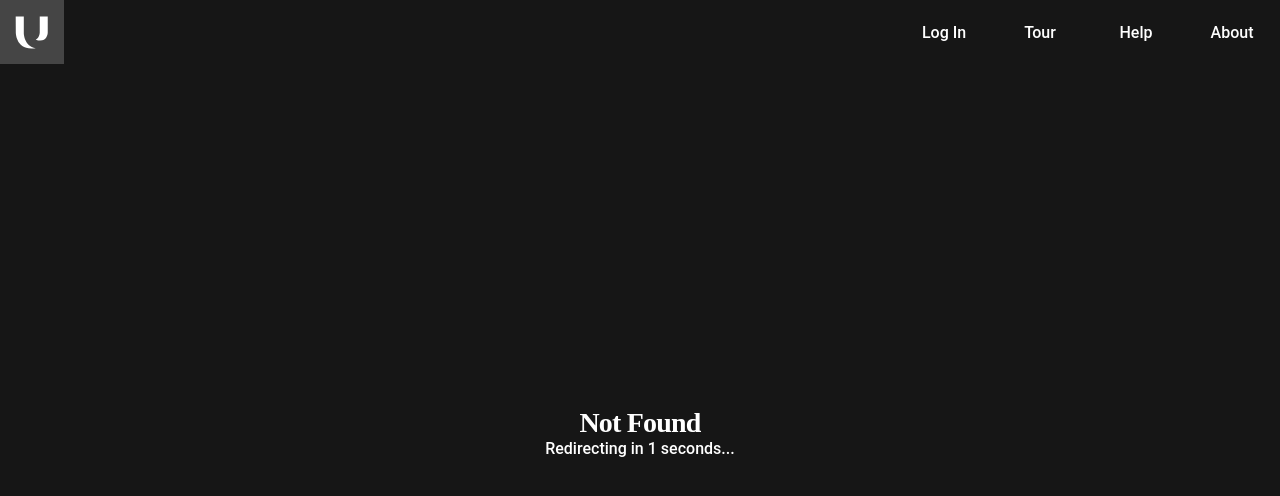
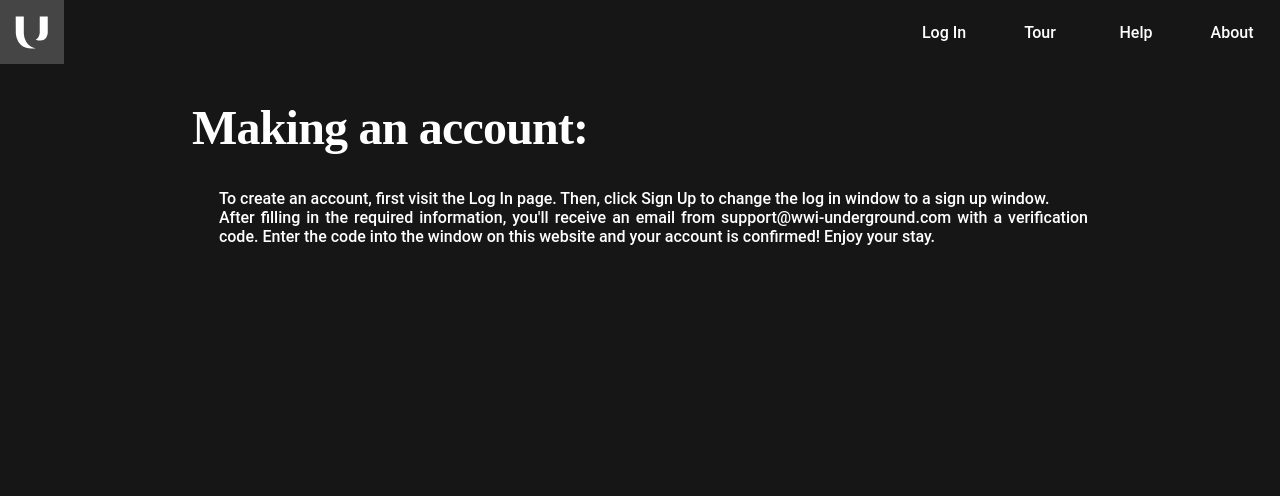
Before and after one commit to Myles-Trevino/WWI-Underground, a Next.js app: page /docs/account in a window 1280 px wide. Before the commit this address had no page. Shown: the top 496 px of the page. Built offline with nearby package versions, Linux system fonts and the light colour scheme; a web font is replaced by a local one.

Commit message:
making account docs

```diff
--- /dev/null
+++ b/pages/docs/account.tsx
@@ -0,0 +1,30 @@
+/**
+ * Copyright Chris Dunphy
+ * Licensed under the Apache License, Version 2.0
+ * http://www.apache.org/licenses/LICENSE-2.0
+ */
+
+import Navbar from '../../components/common/navbar/navbar';
+import Head from 'next/head';
+import Style from './docs.module.scss';
+
+
+export default function Help(): JSX.Element {
+	return (<>
+		<Head>
+			<title>Test Doc</title>
+		</Head>
+		<Navbar></Navbar>
+		<br/><br/>
+		<div className = {Style.helpDocHeading}>
+			<h1>Making an account:</h1>
+			<br/>
+			<div className = {Style.helpDocText}>
+				<p>To create an account, first visit the Log In page. Then, click Sign Up to change the log in window to a sign up window.</p>
+				<p>After filling in the required information, you'll receive an email from support@wwi-underground.com with a verification code. Enter the code into the window on this website
+					and your account is confirmed! Enjoy your stay.
+				</p>
+			</div>
+		</div>
+	</>);
+}
--- a/pages/help.tsx
+++ b/pages/help.tsx
@@ -25,7 +25,7 @@ export default function Help(): JSX.Element {
 				<p><Link href = "/docs/tour">Tour, Map, and Further Exploration</Link></p>
 			</div>
 			<div className = {Styles.helpLink}>
-				<p>Creating an Account</p>
+				<p><Link href = "docs/account">Creating an Account</Link></p>
 			</div>
 		</div>
 		<div className = {Styles.helpHeadings}>
```
